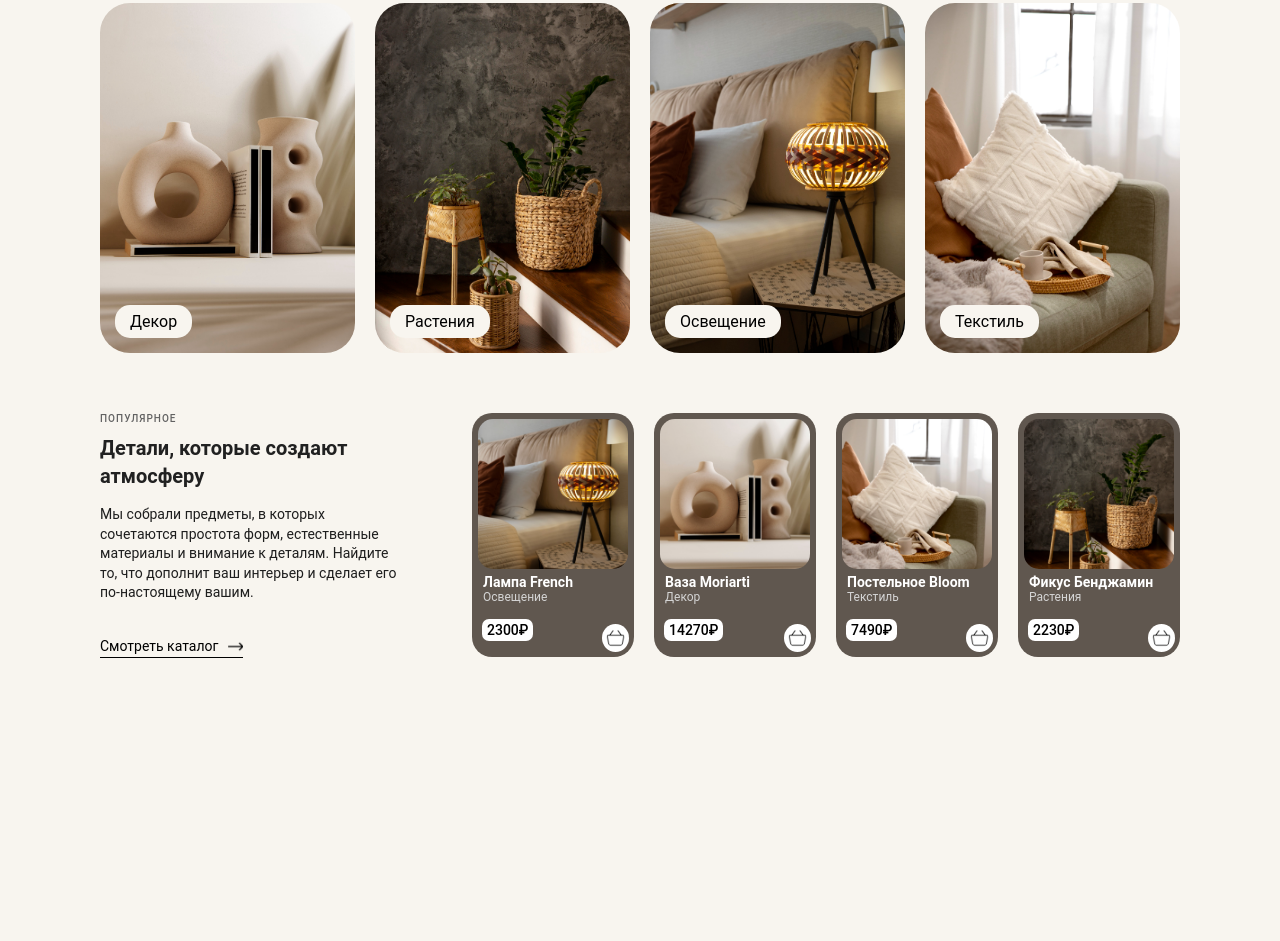
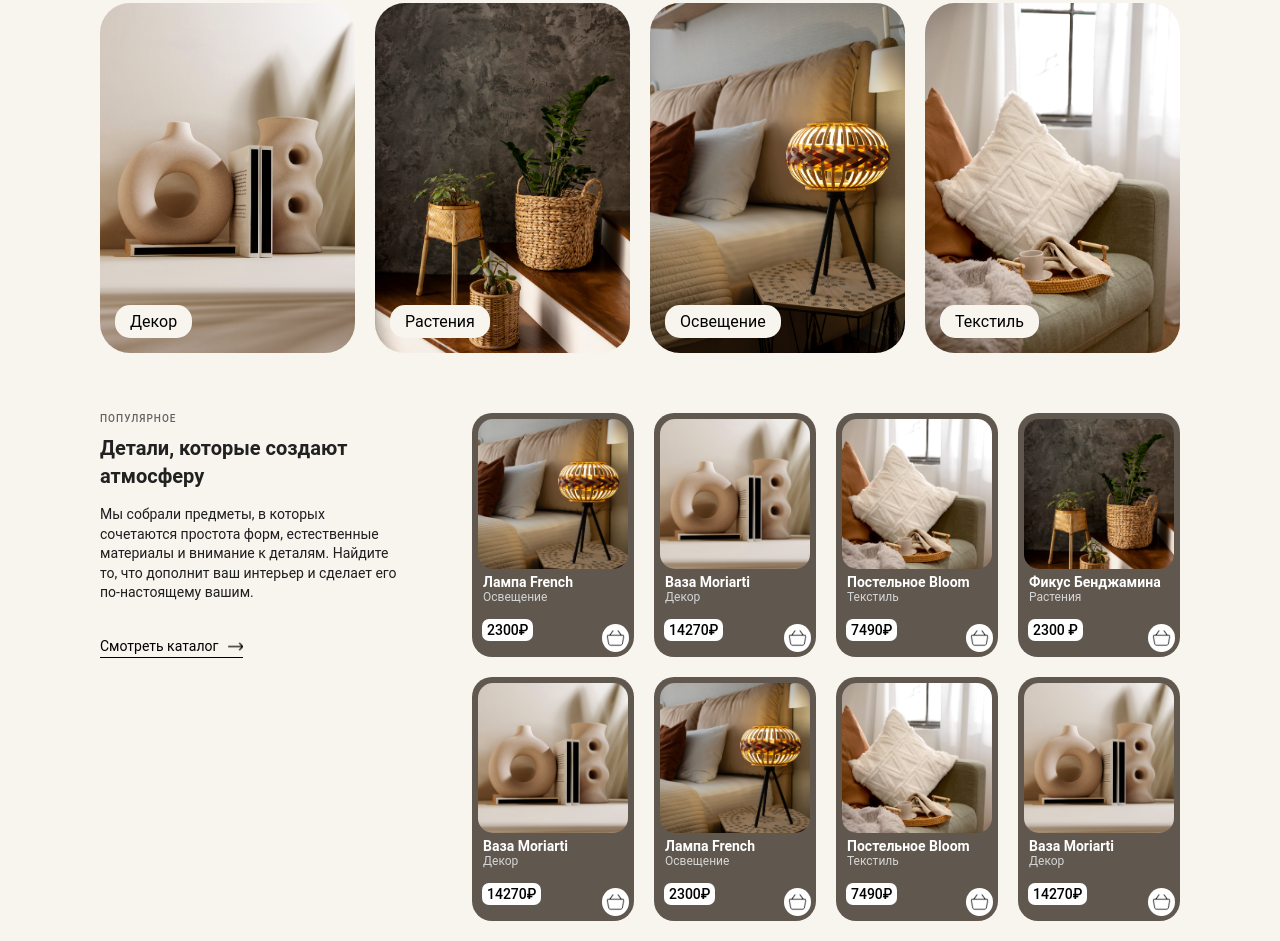
Before and after one commit to rznskii/norde, a website: page index.html in a window 1280 px wide. Shown: the part 1123-2064 px from the top of the page. Before the commit the page ends 1801 px from the top, so only its background shows below. Drawn offline with Linux system fonts and the light colour scheme.

Commit message:
refactor/Refined the Popular section

```diff
--- a/index.html
+++ b/index.html
@@ -323,16 +323,16 @@
                   </div>
                   <h3 class="popular-products__card-title">Лампа French</h3>
                   <p class="popular-products__card-category">Освещение</p>
+                </a>
                 <div class="popular-products__card-price-to-cart">
                   <p class="popular-products__card-price">2300₽</p>
                   <button type="button" class="popular-products__card-button">
                     <img
                       src="/images/icons/popular/addToCart.png"
-                        alt="Добавить в корзину"
+                      alt="Добавить Лампу French в корзину"
                     />
                   </button>
                 </div>
-                </a>
               </article>
             </li>
             <li class="popular-products__item">
@@ -348,16 +348,16 @@
                   </div>
                   <h3 class="popular-products__card-title">Ваза Moriarti</h3>
                   <p class="popular-products__card-category">Декор</p>
+                </a>
                 <div class="popular-products__card-price-to-cart">
                   <p class="popular-products__card-price">14270₽</p>
                   <button type="button" class="popular-products__card-button">
                     <img
                       src="/images/icons/popular/addToCart.png"
-                        alt="Добавить в корзину"
+                      alt="Добавить Вазу Moriarti в корзину"
                     />
                   </button>
                 </div>
-                </a>
               </article>
             </li>
             <li class="popular-products__item">
@@ -373,16 +373,16 @@
                   </div>
                   <h3 class="popular-products__card-title">Постельное Bloom</h3>
                   <p class="popular-products__card-category">Текстиль</p>
+                </a>
                 <div class="popular-products__card-price-to-cart">
                   <p class="popular-products__card-price">7490₽</p>
                   <button type="button" class="popular-products__card-button">
                     <img
                       src="/images/icons/popular/addToCart.png"
-                        alt="Добавить в корзину"
+                      alt="Добавить постельное Bloom в корзину"
                     />
                   </button>
                 </div>
-                </a>
               </article>
             </li>
             <li class="popular-products__item">
@@ -396,18 +396,124 @@
                       decoding="async"
                     />
                   </div>
-                  <h3 class="popular-products__card-title">Фикус Бенджамин</h3>
+                  <h3 class="popular-products__card-title">Фикус Бенджамина</h3>
                   <p class="popular-products__card-category">Растения</p>
+                </a>
                 <div class="popular-products__card-price-to-cart">
-                    <p class="popular-products__card-price">2230₽</p>
+                  <p class="popular-products__card-price">2300 ₽</p>
+
+                  <button
+                    type="button"
+                    class="popular-products__card-button"
+                    aria-label="Добавить Фикус Бенджамина в корзину"
+                  >
+                    <img
+                      src="/images/icons/popular/addToCart.png"
+                      alt=""
+                      aria-hidden="true"
+                    />
+                  </button>
+                </div>
+              </article>
+            </li>
+            <li class="popular-products__item">
+              <article class="popular-products__card">
+                <a href="/catalog" class="popular-products__card-link">
+                  <div class="popular-products__image-wrapper">
+                    <img
+                      src="/images/wallpaper/decor.jpg"
+                      alt="Декор"
+                      class="popular-products__image"
+                      decoding="async"
+                    />
+                  </div>
+                  <h3 class="popular-products__card-title">Ваза Moriarti</h3>
+                  <p class="popular-products__card-category">Декор</p>
+                </a>
+                <div class="popular-products__card-price-to-cart">
+                  <p class="popular-products__card-price">14270₽</p>
                   <button type="button" class="popular-products__card-button">
                     <img
                       src="/images/icons/popular/addToCart.png"
-                        alt="Добавить в корзину"
+                      alt="Добавить Вазу Moriarti в корзину"
                     />
                   </button>
                 </div>
+              </article>
+            </li>
+            <li class="popular-products__item">
+              <article class="popular-products__card">
+                <a href="/catalog" class="popular-products__card-link">
+                  <div class="popular-products__image-wrapper">
+                    <img
+                      src="/images/wallpaper/lamp.jpg"
+                      alt="Освещение"
+                      class="popular-products__image"
+                      decoding="async"
+                    />
+                  </div>
+                  <h3 class="popular-products__card-title">Лампа French</h3>
+                  <p class="popular-products__card-category">Освещение</p>
                 </a>
+                <div class="popular-products__card-price-to-cart">
+                  <p class="popular-products__card-price">2300₽</p>
+                  <button type="button" class="popular-products__card-button">
+                    <img
+                      src="/images/icons/popular/addToCart.png"
+                      alt="Добавить Лампу French в корзину"
+                    />
+                  </button>
+                </div>
+              </article>
+            </li>
+            <li class="popular-products__item">
+              <article class="popular-products__card">
+                <a href="/catalog" class="popular-products__card-link">
+                  <div class="popular-products__image-wrapper">
+                    <img
+                      src="/images/wallpaper/textile.jpg"
+                      alt="Текстиль"
+                      class="popular-products__image"
+                      decoding="async"
+                    />
+                  </div>
+                  <h3 class="popular-products__card-title">Постельное Bloom</h3>
+                  <p class="popular-products__card-category">Текстиль</p>
+                </a>
+                <div class="popular-products__card-price-to-cart">
+                  <p class="popular-products__card-price">7490₽</p>
+                  <button type="button" class="popular-products__card-button">
+                    <img
+                      src="/images/icons/popular/addToCart.png"
+                      alt="Добавить постельное Bloom в корзину"
+                    />
+                  </button>
+                </div>
+              </article>
+            </li>
+            <li class="popular-products__item">
+              <article class="popular-products__card">
+                <a href="/catalog" class="popular-products__card-link">
+                  <div class="popular-products__image-wrapper">
+                    <img
+                      src="/images/wallpaper/decor.jpg"
+                      alt="Декор"
+                      class="popular-products__image"
+                      decoding="async"
+                    />
+                  </div>
+                  <h3 class="popular-products__card-title">Ваза Moriarti</h3>
+                  <p class="popular-products__card-category">Декор</p>
+                </a>
+                <div class="popular-products__card-price-to-cart">
+                  <p class="popular-products__card-price">14270₽</p>
+                  <button type="button" class="popular-products__card-button">
+                    <img
+                      src="/images/icons/popular/addToCart.png"
+                      alt="Добавить Вазу Moriarti в корзину"
+                    />
+                  </button>
+                </div>
               </article>
             </li>
           </ul>
--- a/scss/main.scss
+++ b/scss/main.scss
@@ -318,7 +318,8 @@ button {
 
   &__container {
     display: flex;
-    justify-content: space-between;
+    justify-content: flex-start;
+    gap: 72px;
   }
 
   &__header {
@@ -335,16 +336,15 @@ button {
 
   &__list {
     display: flex;
+    flex-wrap: wrap;
     gap: 20px;
   }
 
   &__card {
     position: relative;
-    z-index: 1;
     background-color: rgb(32, 21, 12, 0.7);
-    padding: 6px 6px 6px 6px;
+    padding: 6px;
     border-radius: 20px;
-    overflow: hidden;
 
     &-title {
       padding: 5px 0 0 5px;
```
Also changed, not shown: css/main.css, images/popular/popular.jpg (added), 1 other file. Lines whose indentation alone changed are shown as unchanged.
